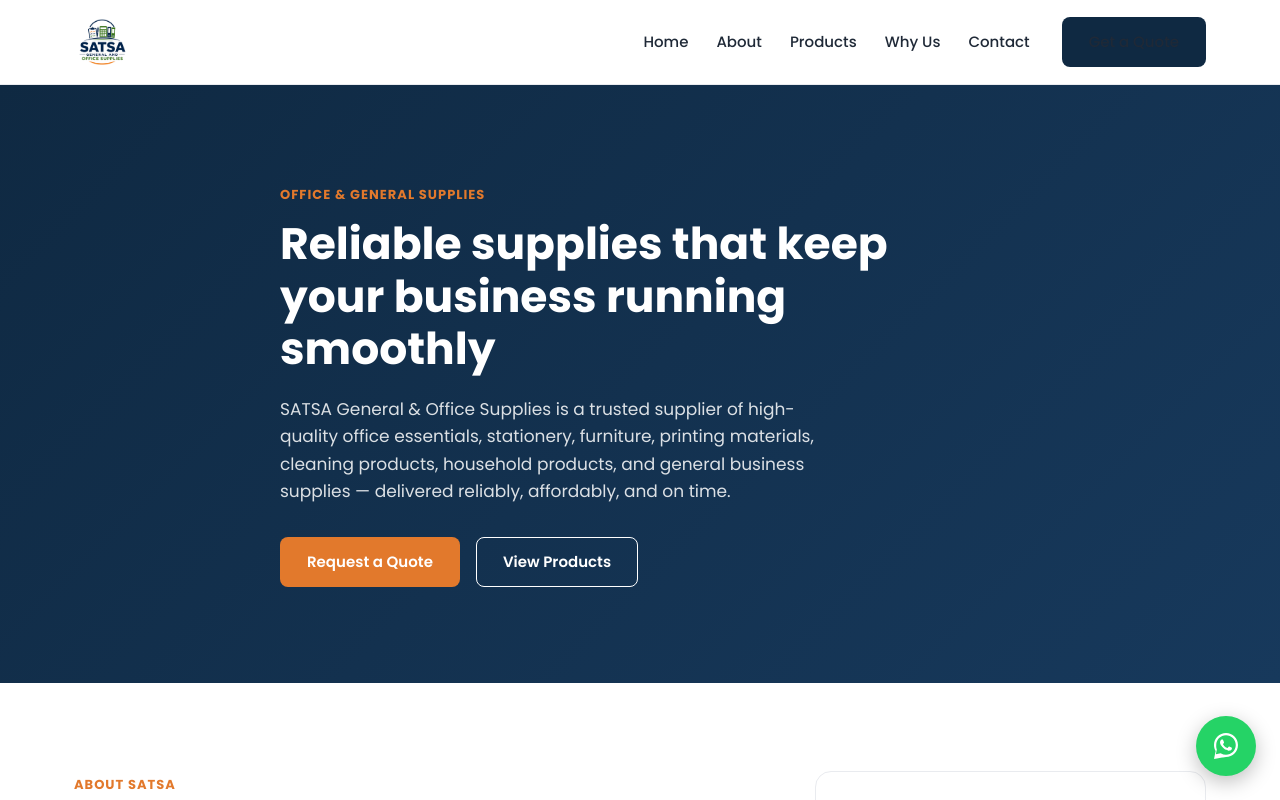
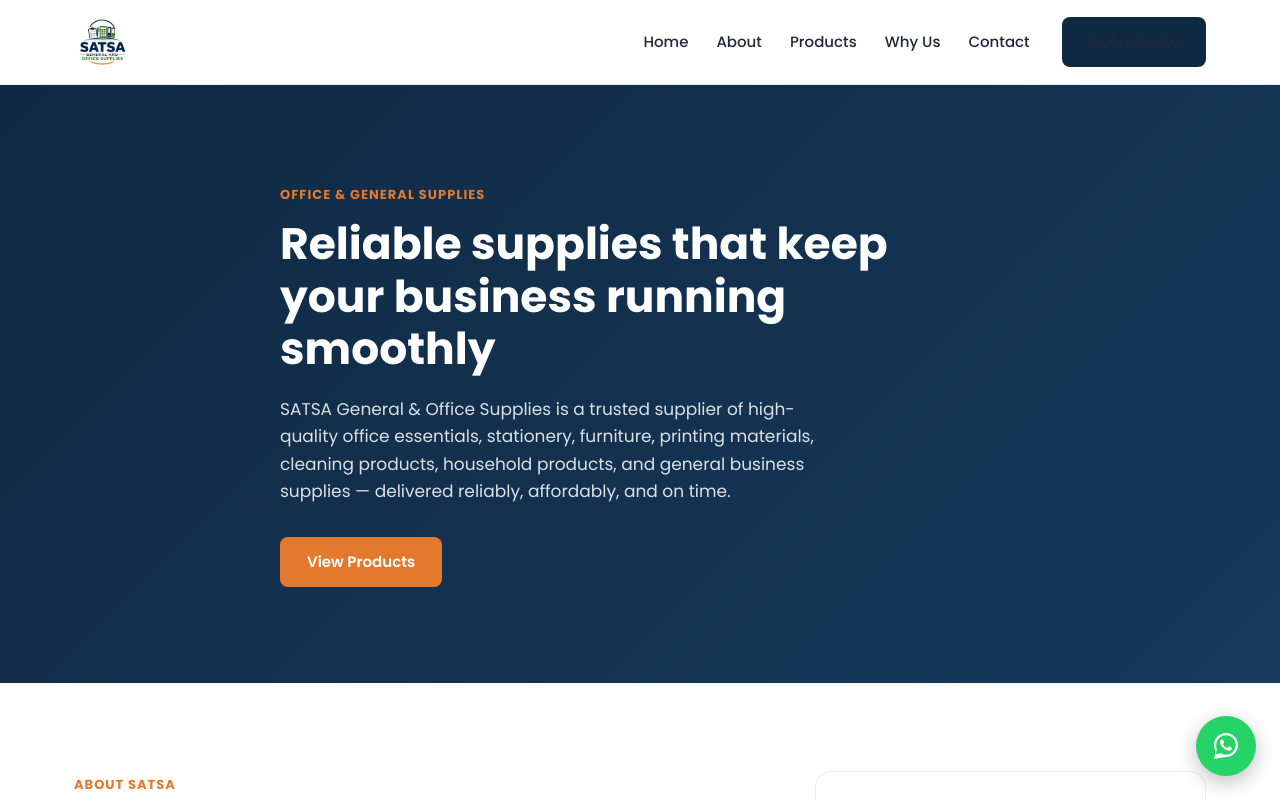
Before and after one commit to glearnhub/satsa, a React (Vite) app: page / in a window 1280 px wide. Shown: the top 800 px of the page. Built offline with nearby package versions, Linux system fonts and the light colour scheme.

Commit message:
Remove Request a Quote button from hero
Leave View Products as the single hero CTA.

```diff
--- a/src/components/Hero.jsx
+++ b/src/components/Hero.jsx
@@ -14,8 +14,7 @@
             delivered reliably, affordably, and on time.
           </p>
           <div className="hero-actions">
-            <a href="#contact" className="btn btn-accent">Request a Quote</a>
-            <a href="#products" className="btn btn-outline">View Products</a>
+            <a href="#products" className="btn btn-accent">View Products</a>
           </div>
         </div>
       </div>
```
